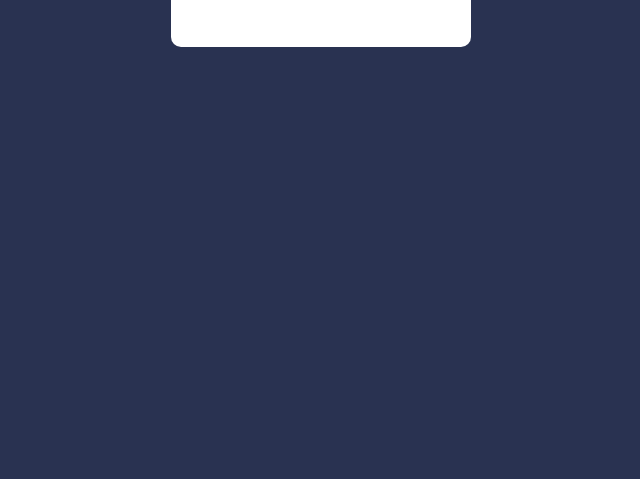
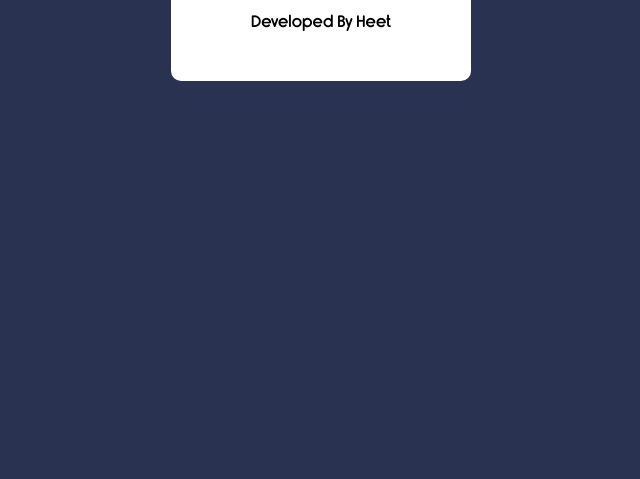
Before and after one commit to heetkalaria/weather-app-js, a plain HTML site: page index.html in a window 1280 px wide. Shown: the part 321-800 px from the top of the page, without its empty margins (319-959 px from the left). Drawn offline with Linux system fonts and the light colour scheme.

Commit message:
added watermark and bug fixes

```diff
--- a/index.html
+++ b/index.html
@@ -26,6 +26,8 @@
                     <p>-</p>
                 </div>
             </div>
+            <br>
+            <center>Developed By Heet</center>
         </div>
         <script src="app.js"></script>
     </body>
--- a/style.css
+++ b/style.css
@@ -71,7 +71,7 @@ body{
     color: #293251;
     font-size: 4em;
     text-align: center;
-    cursor: pointer;
+    cursor:;
 }
 
 .temperature-value p:hover{
```
